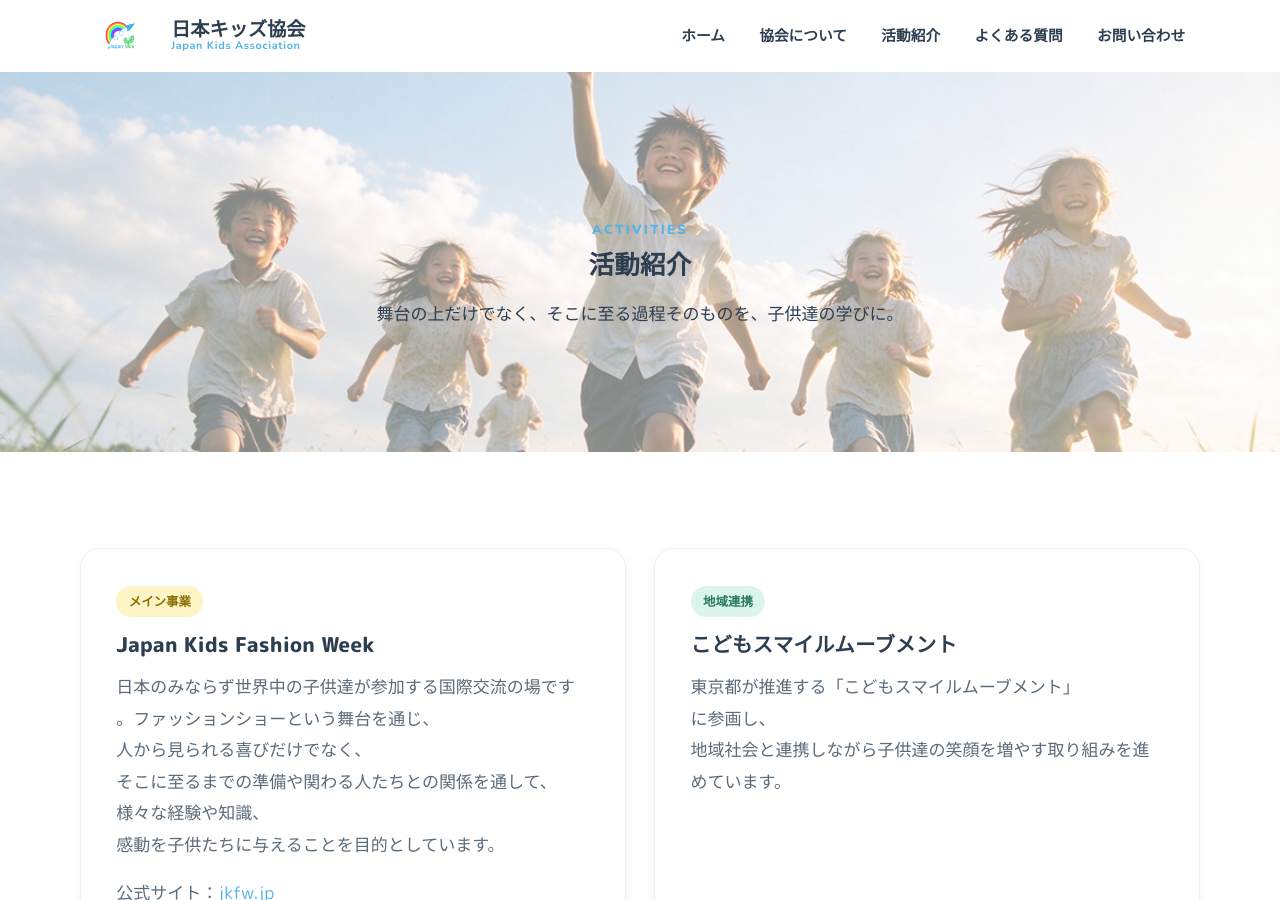
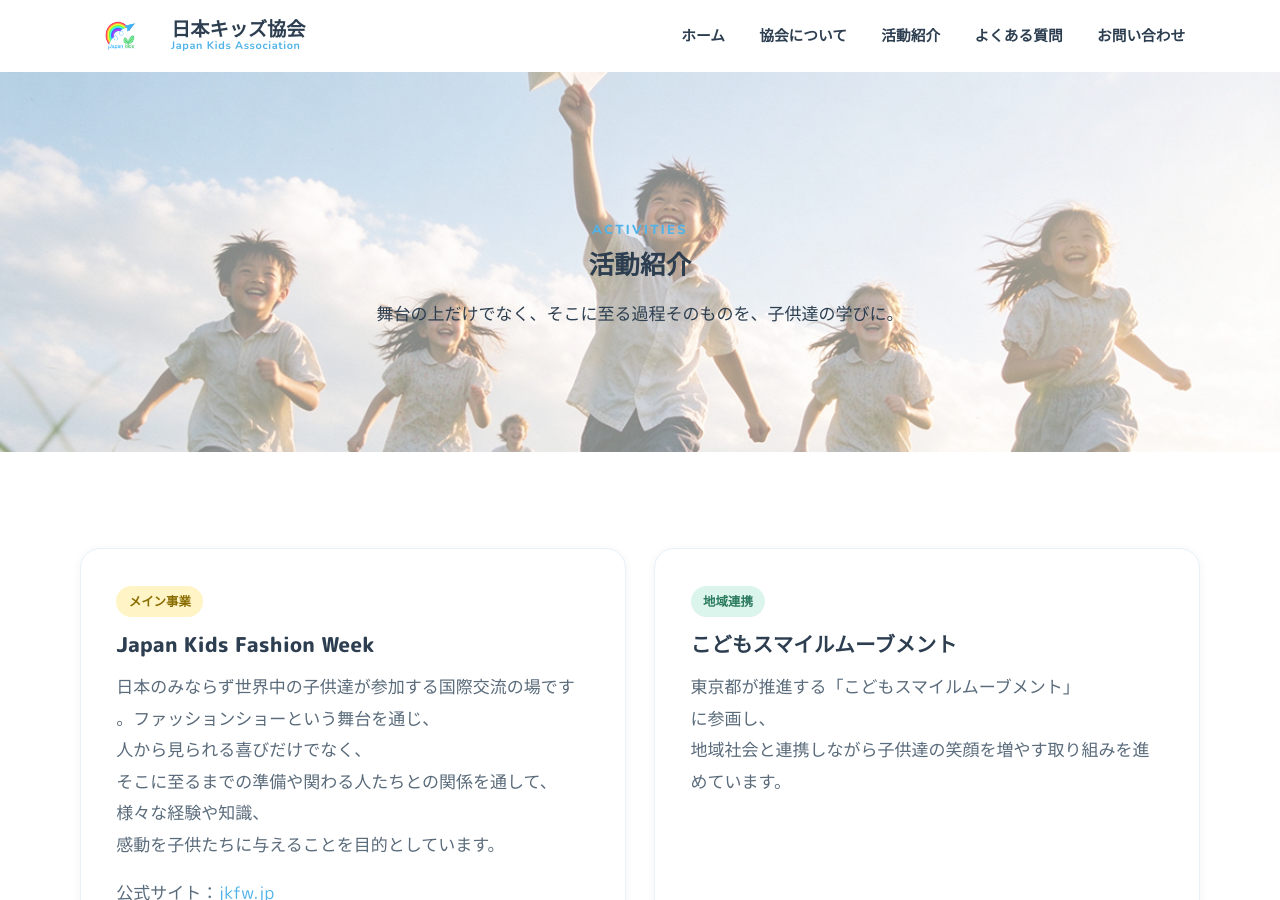
Before and after one commit to piggymiku-T/japan-kids-association, a Jekyll site: the page built from activities.md, in a window 1280 px wide and 900 px high. Built offline with Jekyll 4.4.1, drawn with Linux system fonts in a browser that asks for light colours.

Commit message:
Update background position in activities section
Adjusted background position of the hero section for better visual appeal.

```diff
--- a/activities.md
+++ b/activities.md
@@ -4,7 +4,7 @@
 description: Japan Kids Fashion Week をはじめとする日本キッズ協会の活動紹介。
 permalink: /activities/
 ---
-<section class="page-hero" style="background-image: linear-gradient(rgba(255,255,255,0.5), rgba(255,255,255,0.5)), url('{{ '/assets/images/activities.jpg' | relative_url }}'); background-size: cover; background-position: center;">
+<section class="page-hero" style="background-image: linear-gradient(rgba(255,255,255,0.5), rgba(255,255,255,0.5)), url('{{ '/assets/images/activities.jpg' | relative_url }}'); background-size: cover; background-position: center 30%;">
   <div class="container">
     <p class="section-eyebrow">Activities</p>
     <h1 class="page-title">活動紹介</h1>
```
